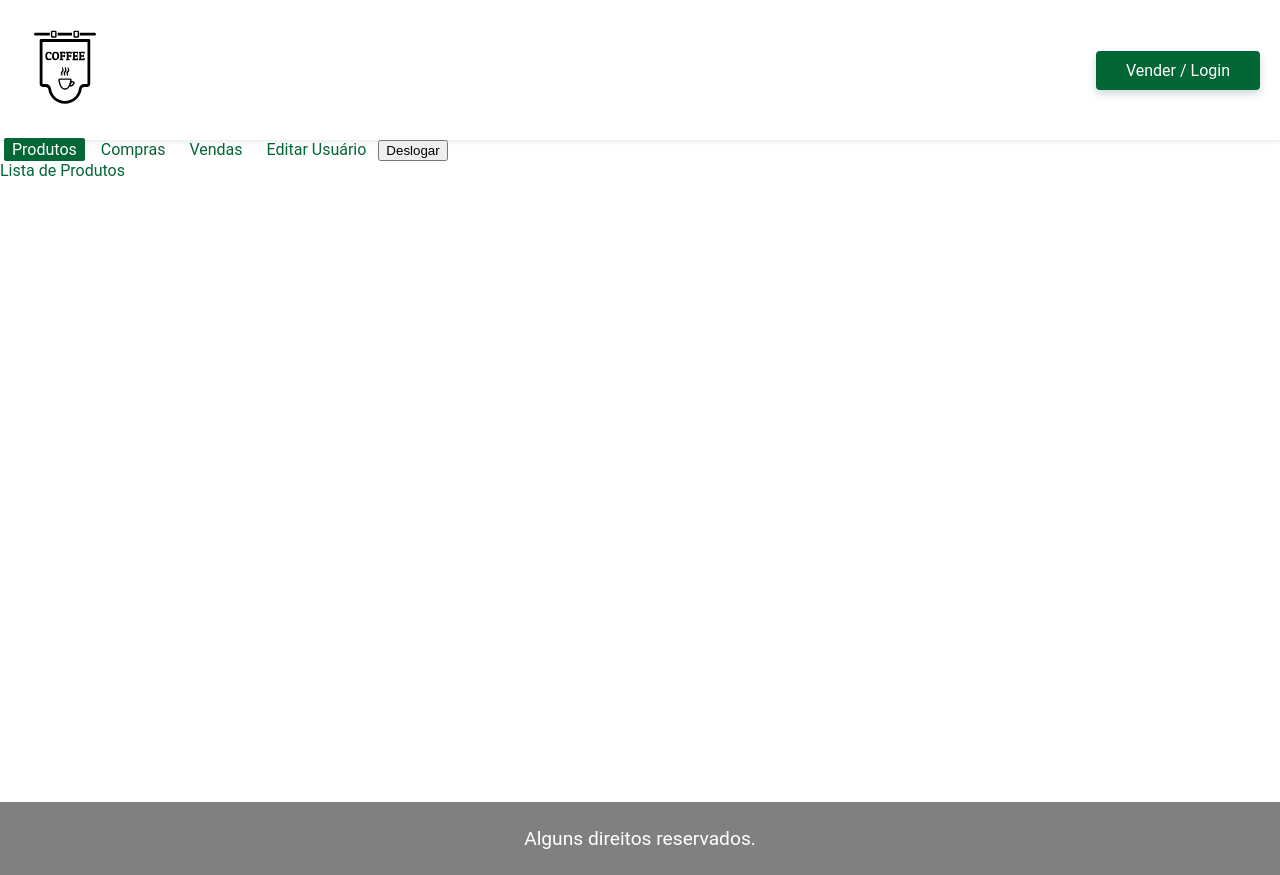
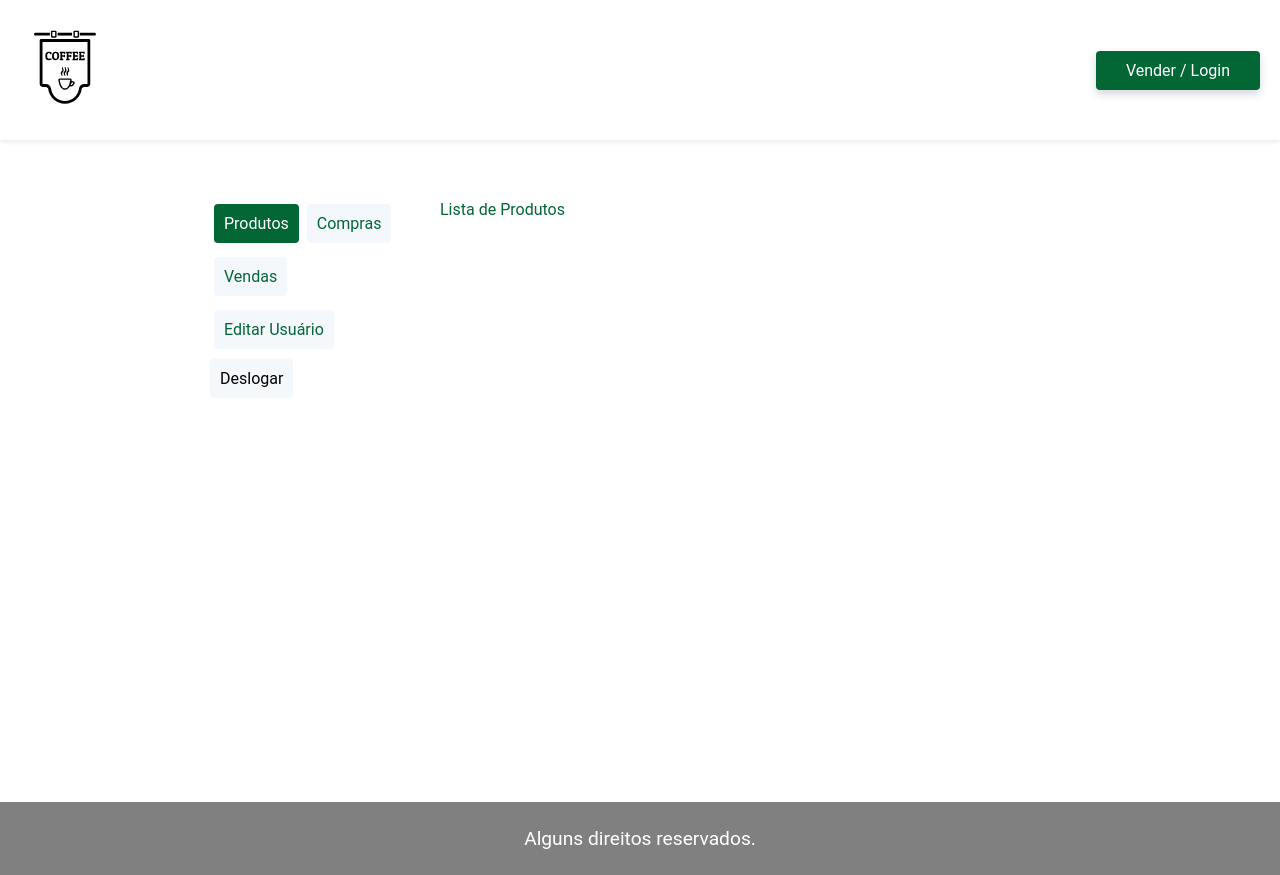
Before and after one commit to LuisSempre/Prova-HandCom, a Vue app: page /usuario in a window 1280 px wide. Built offline with nearby package versions, Linux system fonts and the light colour scheme.

Commit message:
Estilizando tela de usuario

```diff
--- a/src/views/usuario/Usuario.vue
+++ b/src/views/usuario/Usuario.vue
@@ -26,5 +26,44 @@
 };
 </script>
 
-<style>
+<style scoped>
+.usuario {
+  display: grid;
+  grid-template-columns: minmax(140px, 200px) 1fr;
+  max-width: 900px;
+  margin: 40px auto;
+  grid-gap: 30px;
+  padding: 20px;
+}
+@media screen and (max-width: 500px) {
+  .usuario {
+    grid-template-columns: 1fr;
+    margin: 0px auto;
+  }
+}
+
+.sidenav a,
+.sidenav button {
+  padding: 10px;
+  display: block;
+  background: #f4f7fc;
+  margin-bottom: 10px;
+  border-radius: 4px;
+}
+
+.sidenav a.router-link-exact-active,
+.sidenav a:hover,
+.sidenav button:hover {
+  background: #036635;
+  color: #fff;
+}
+
+.sidenav button {
+  border: none;
+  width: 100%;
+  font-size: 1rem;
+  text-align: left;
+  font-family: "Roboto", Helvetica, Arial, sans-serif;
+  cursor: pointer;
+}
 </style>
```
Also changed, not shown: 1 other file (tests, documents, lock files or other folders).
